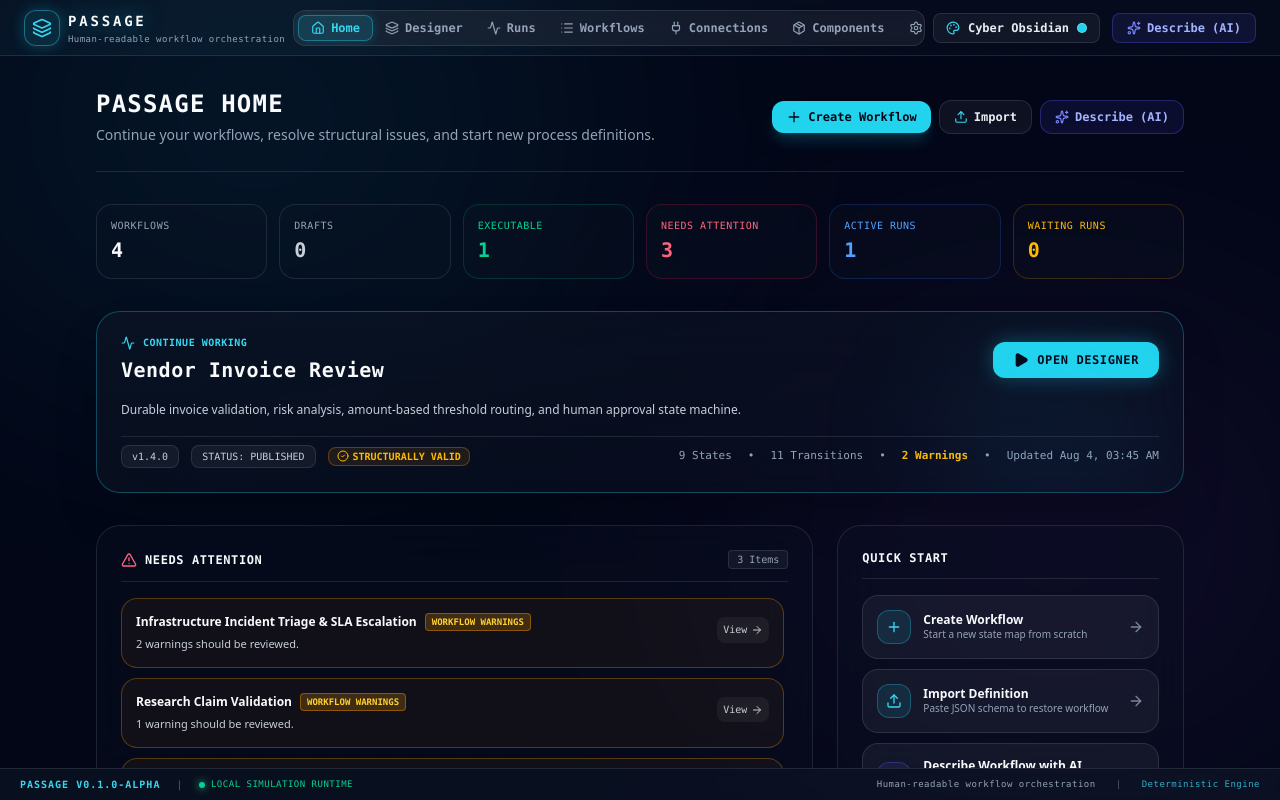
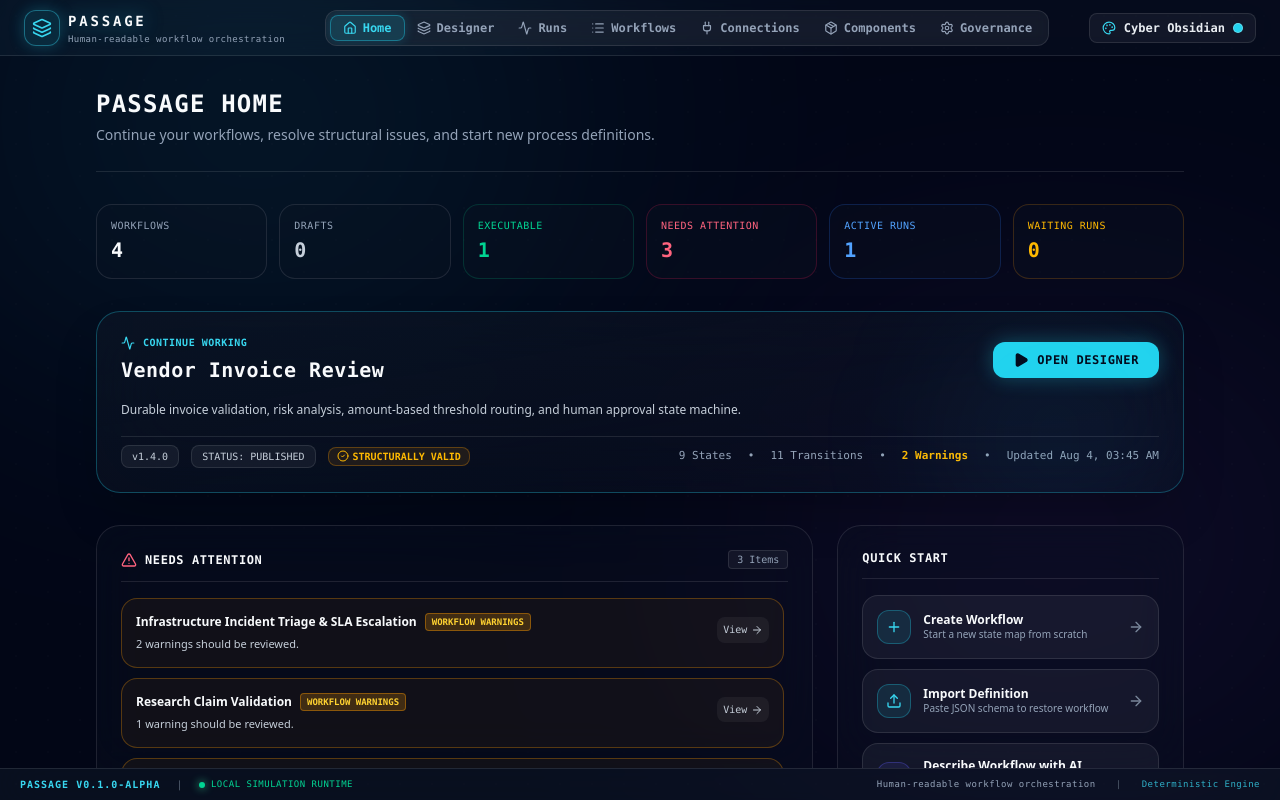
Before and after one commit to ShaileshRawat1403/Passage, a React (Vite) app: page / in a window 1280 px wide. Built offline with nearby package versions, Linux system fonts and the light colour scheme.

Commit message:
feat(layout): hide AI workflow creator on home view
Restricts the AI Workflow Creator button to non-home views to improve interface consistency and cleans up unused elements in the HomeView header. Also refactors a boolean conversion for pending approvals.

```diff
--- a/src/components/layout/Header.tsx
+++ b/src/components/layout/Header.tsx
@@ -198,7 +198,8 @@ export const Header: React.FC = () => {
             );
           })()}
 
-          {/* AI Workflow Creator */}
+          {/* AI Workflow Creator - Hidden on Home */}
+          {activeTab !== "home" && (
             <button
               onClick={() => setIsAiModalOpen(true)}
               className="px-2.5 sm:px-3.5 py-1.5 rounded-lg bg-indigo-500/10 hover:bg-indigo-500/20 text-indigo-300 border border-indigo-500/30 font-mono text-xs font-bold flex items-center gap-1.5 transition-all cursor-pointer"
@@ -206,6 +207,7 @@ export const Header: React.FC = () => {
               <Sparkles className="w-3.5 h-3.5 text-indigo-400" />
               <span className="hidden sm:inline">Describe (AI)</span>
             </button>
+          )}
 
           {/* Run / Simulate - Hidden on Home */}
           {activeTab !== "home" && (
--- a/src/components/views/HomeView.tsx
+++ b/src/components/views/HomeView.tsx
@@ -78,7 +78,7 @@ export const HomeView: React.FC = () => {
   return (
     <div className="p-4 sm:p-6 lg:p-8 max-w-6xl mx-auto space-y-6 sm:space-y-8 text-xs font-sans">
       {/* A. Header Area */}
-      <div className="flex flex-col md:flex-row md:items-center justify-between gap-4 border-b border-white/10 pb-6">
+      <div className="border-b border-white/10 pb-6">
         <div>
           <h1 className="text-xl sm:text-2xl font-bold font-mono text-slate-100 tracking-wider uppercase">
             Passage Home
@@ -86,31 +86,6 @@ export const HomeView: React.FC = () => {
           <p className="text-slate-400 text-xs sm:text-sm mt-1 max-w-2xl leading-relaxed">
             Continue your workflows, resolve structural issues, and start new process definitions.
           </p>
-        </div>
-
-        {/* Quick Actions Header Cluster */}
-        <div className="flex flex-wrap items-center gap-2 shrink-0">
-          <button
-            onClick={() => setShowCreateModal(true)}
-            className="px-3.5 py-2 rounded-xl bg-cyan-500 hover:bg-cyan-400 text-slate-950 font-bold font-mono text-xs flex items-center gap-1.5 shadow-lg shadow-cyan-500/20 transition-all cursor-pointer focus-visible:outline-none focus-visible:ring-2 focus-visible:ring-cyan-400"
-          >
-            <Plus className="w-4 h-4" />
-            <span>Create Workflow</span>
-          </button>
-          <button
-            onClick={() => setShowImportModal(true)}
-            className="px-3.5 py-2 rounded-xl bg-white/5 hover:bg-white/10 text-slate-200 border border-white/10 font-mono font-semibold text-xs flex items-center gap-1.5 transition-colors cursor-pointer focus-visible:outline-none focus-visible:ring-2 focus-visible:ring-cyan-400"
-          >
-            <Upload className="w-3.5 h-3.5 text-cyan-400" />
-            <span>Import</span>
-          </button>
-          <button
-            onClick={() => setShowAiModal(true)}
-            className="px-3.5 py-2 rounded-xl bg-indigo-500/10 hover:bg-indigo-500/20 text-indigo-300 border border-indigo-500/30 font-mono font-bold text-xs flex items-center gap-1.5 transition-all cursor-pointer focus-visible:outline-none focus-visible:ring-2 focus-visible:ring-indigo-400"
-          >
-            <Sparkles className="w-3.5 h-3.5 text-indigo-400" />
-            <span>Describe (AI)</span>
-          </button>
         </div>
       </div>
 
@@ -149,7 +124,7 @@ export const HomeView: React.FC = () => {
               className="px-4 py-2.5 rounded-xl bg-indigo-500/10 hover:bg-indigo-500/20 text-indigo-300 border border-indigo-500/30 font-mono font-bold text-xs flex items-center gap-2 transition-all cursor-pointer focus-visible:outline-none focus-visible:ring-2 focus-visible:ring-indigo-400"
             >
               <Sparkles className="w-4 h-4 text-indigo-400" />
-              <span>Describe with AI</span>
+              <span>Describe Workflow with AI</span>
             </button>
           </div>
         </div>
--- a/src/domain/workspaceOverview.ts
+++ b/src/domain/workspaceOverview.ts
@@ -171,7 +171,7 @@ export function deriveWorkspaceOverview(
   // 5c. Waiting runs
   for (const run of sortedRuns) {
     if (run.status === "waiting") {
-      const isPendingApproval = (run as any).pendingApproval || false;
+      const isPendingApproval = Boolean(run.pendingApproval);
       attentionItems.push({
         id: `att-run-wait-${run.id}`,
         kind: "waiting_run",
```
Also changed, not shown: 1 other file (tests, documents, lock files or other folders). Lines whose indentation alone changed are shown as unchanged.
